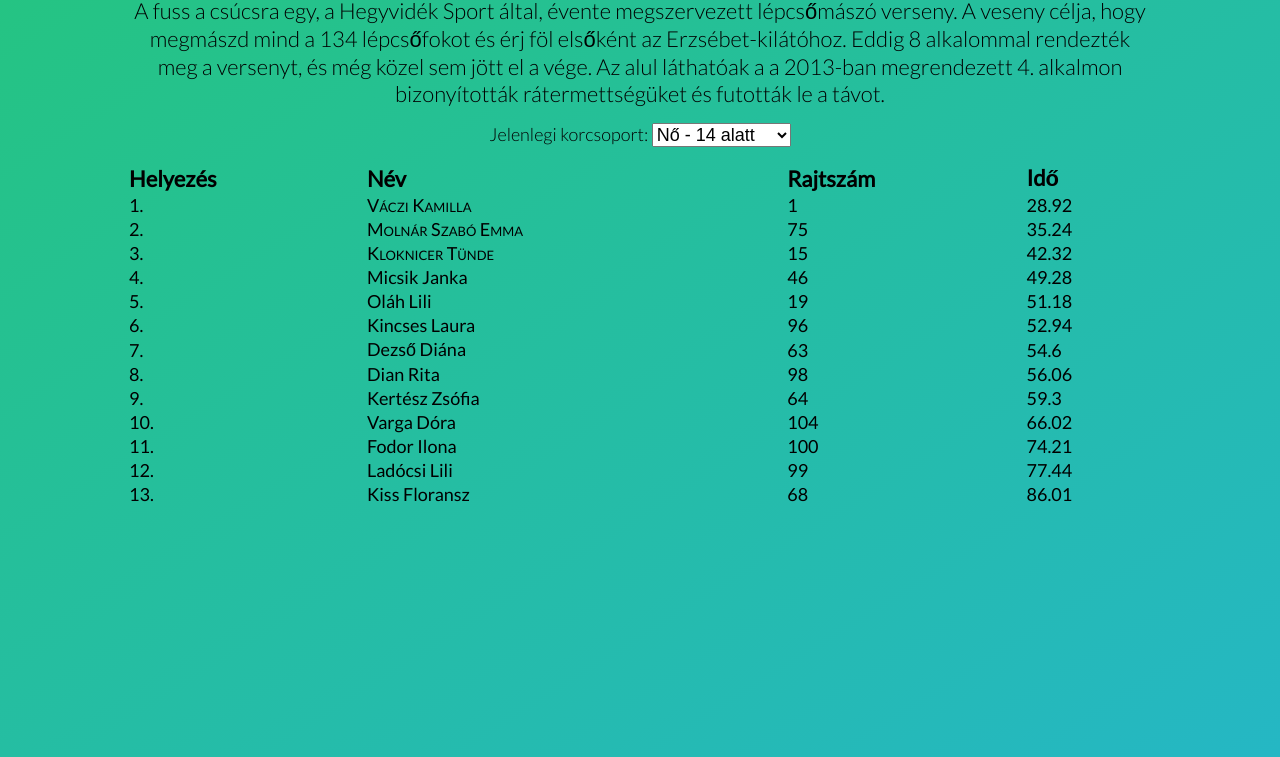
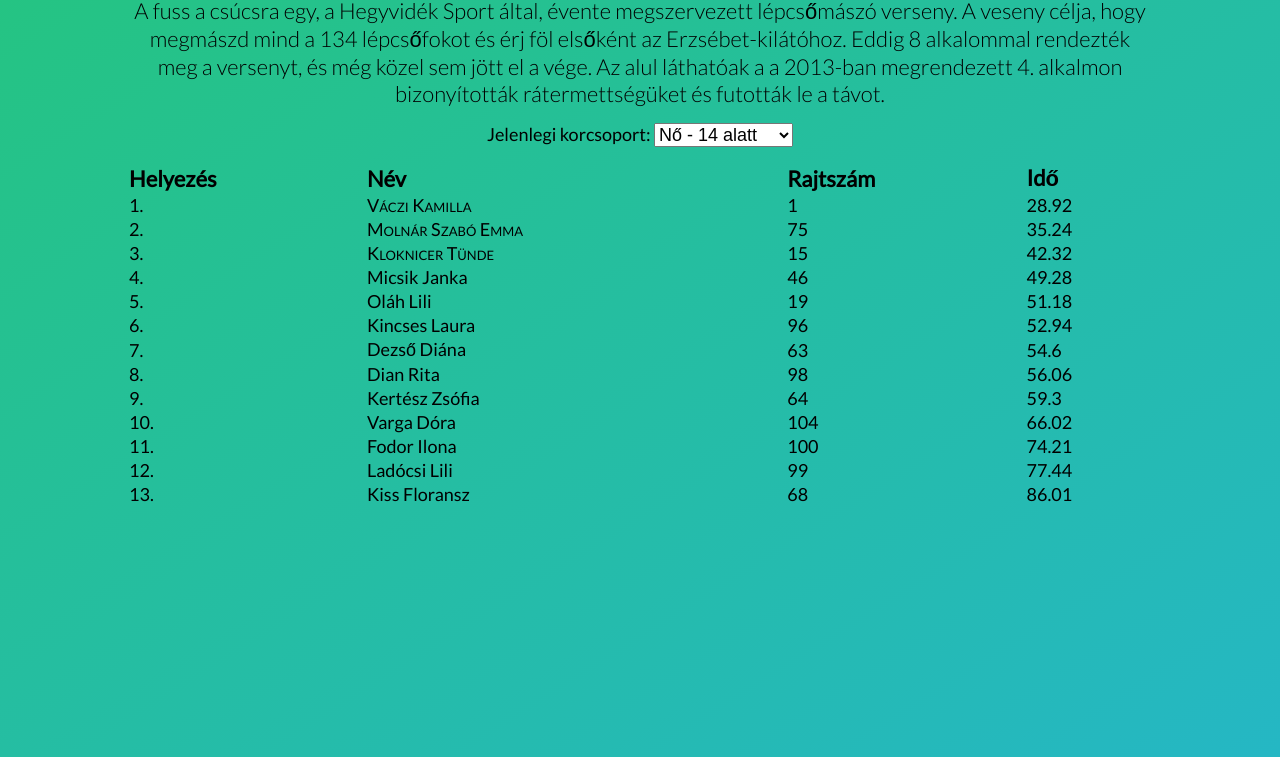
Before and after one commit to szalaybalazs/letscode-projects, a plain HTML site: page fuss-a-csucsra-2013-eredmenyek/index.html in a window 1280 px wide. Shown: the part 43-800 px from the top of the page. Drawn offline with Linux system fonts and the light colour scheme.

Commit message:
fuss a csucsra trim done

```diff
--- a/fuss-a-csucsra-2013-eredmenyek/index.html
+++ b/fuss-a-csucsra-2013-eredmenyek/index.html
@@ -36,7 +36,6 @@
 				font-size: 18px;
 				text-align: center;
 				font-family: 'Lato', sans-serif;
-				font-weight: 300
 			}
 			select{
 				font-size: 18px
```
